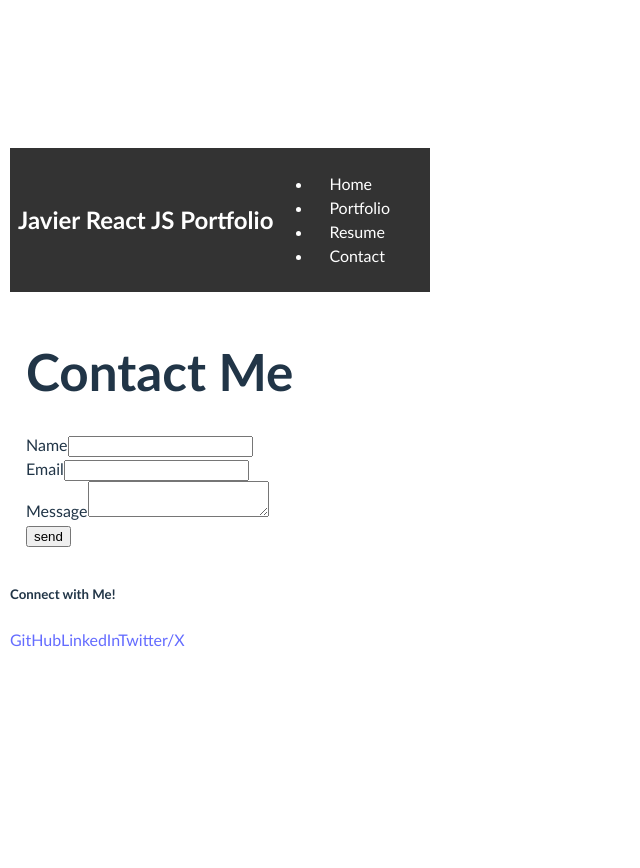
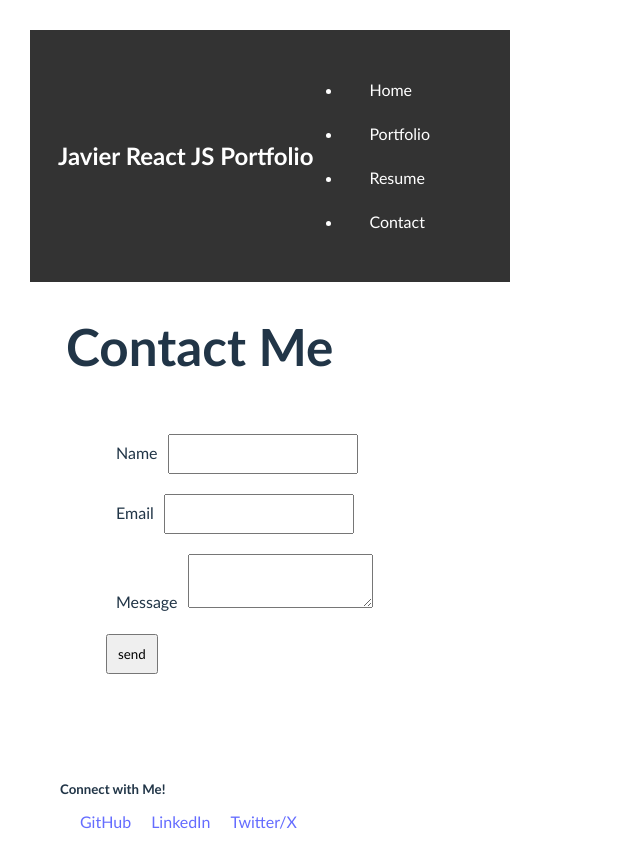
Before and after one commit to elchinatalpf/react-portfolio, a React (Vite) app: page /contact in a window 1280 px wide. Shown: the top 868 px of the page, without its empty margins (0-640 px from the left). Before the commit the page ends 800 px from the top, so only its background shows below. Built offline with nearby package versions, Linux system fonts and the light colour scheme; no server answers.

Commit message:
Added style classes in contact

```diff
--- a/src/App.css
+++ b/src/App.css
@@ -1,4 +1,4 @@
-#root {
+* {
   margin: 0;
   padding: 10px;
   font-family: 'Trebuchet MS', 'Lucida Sans Unicode', 'Lucida Grande',
--- a/src/main.jsx
+++ b/src/main.jsx
@@ -8,7 +8,6 @@ import AboutMe from './pages/AboutMe';
 import Portfolio from './pages/Portfolio';
 import Contact from './pages/Contact';
 import Resume from './pages/Resume';
-
 
 
 const router = createBrowserRouter([
--- a/src/pages/Contact.jsx
+++ b/src/pages/Contact.jsx
@@ -27,32 +27,41 @@ const sendEmail = async (event) => {
 export default function Contact() {
 
   return (
-
     <div>
       <h1>Contact Me</h1>
+
+      <div className="container">
+        <div className="row justify-content-center">
+          <div className="col-md-6">
 
             <form className="contact-form" onSubmit={sendEmail}>
               <div className="mb-3">
                 <label htmlFor="user-name">Name</label>
-          <input type="text" className="user-name" name="from_name" required/>
+                <input type="text" className="user-name form-control" name="from_name" required />
               </div>
 
               <div>
-          <label htmlFor="user-email" className="user-email" name="user-email">Email</label>
-          <input type="text" className="user-email" name="user_email" required />
+                <label htmlFor="user-email" className="user-email" name="user-email">
+                  Email
+                </label>
+                <input type="text" className="user-email form-control" name="user_email" required />
               </div>
 
               <div className="contact-form">
-          <label htmlFor="message" className="user-message" >Message</label>
-          <textarea className="message" name="message" required></textarea>
+                <label htmlFor="message" className="user-message">
+                  Message
+                </label>
+                <textarea className="message form-control" name="message" required></textarea>
               </div>
 
               <div>
-          <input type="submit" value="send"  className="btn btn-primary" />
+                <input type="submit" value="send" className="btn btn-primary" />
               </div>
+            </form>
 
-      </form>
           </div>
-
+        </div>
+      </div>
+    </div>
   );
 }
```
Lines whose indentation alone changed are shown as unchanged.
